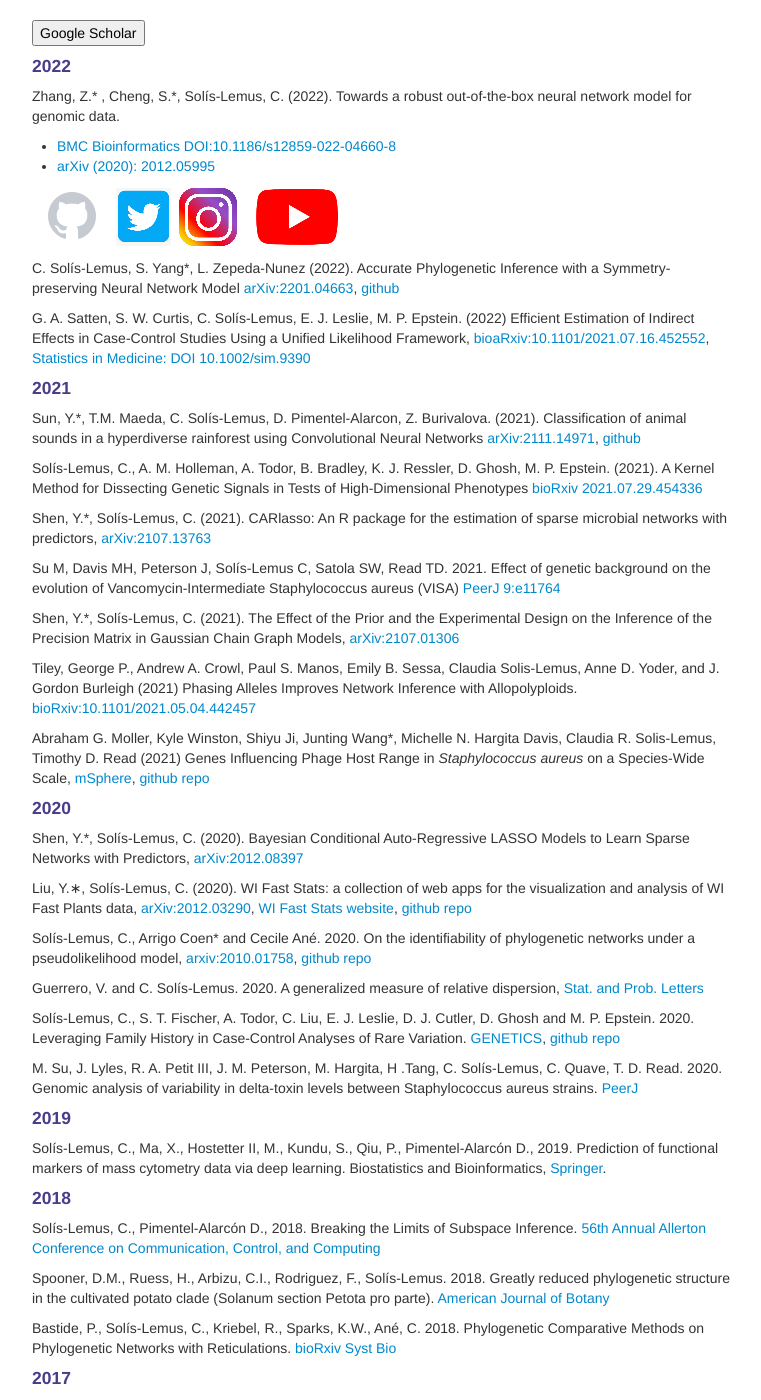
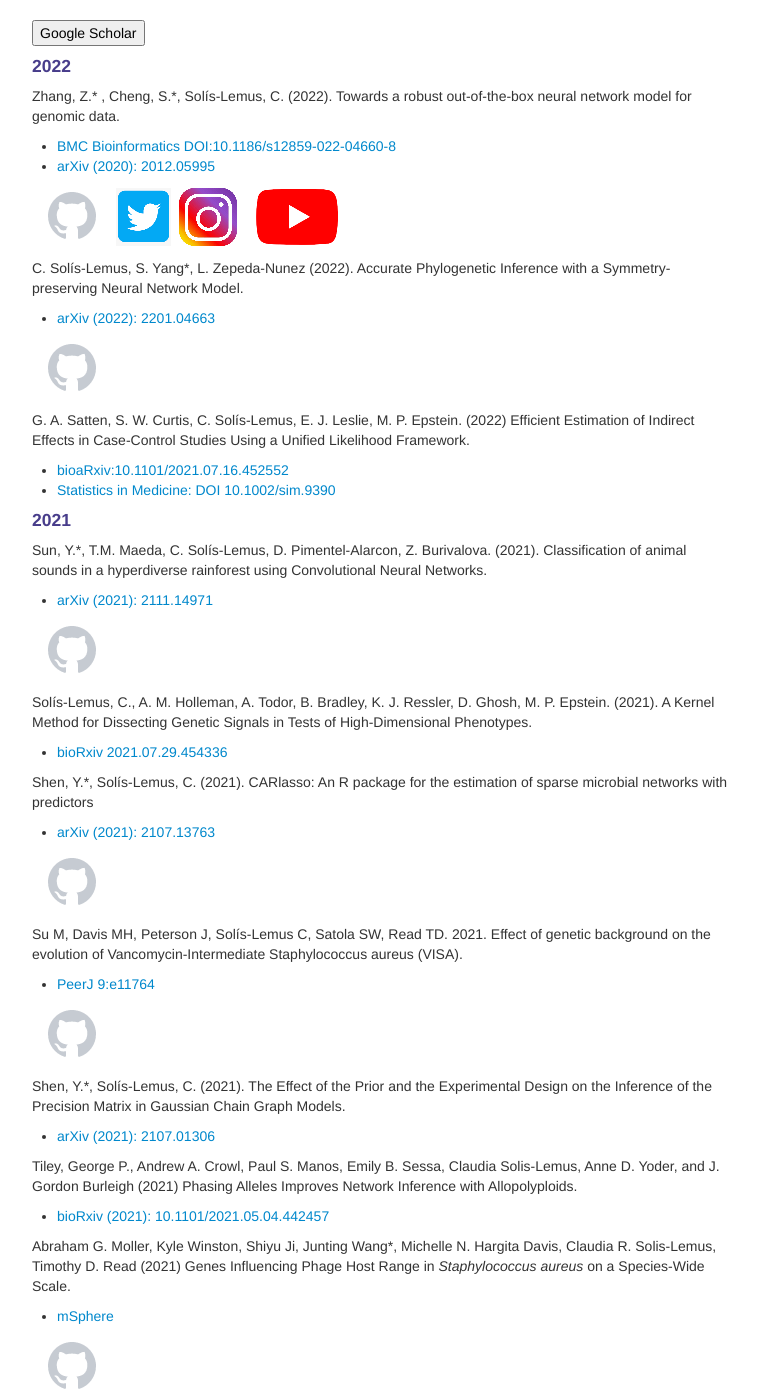
Before and after one commit to solislemuslab/solislemuslab.github.io, a Jekyll site: the page built from pages/research.md, in a window 1280 px wide and 1400 px high, scrolled down 2486 px. Shown: the whole window, without its empty margins (258-1019 px from the left). Built offline with Jekyll 4.4.1, drawn with Linux system fonts in a browser that asks for light colours; some of the changed text lies outside the part shown.

Commit message:
change format publications

```diff
--- a/pages/research.md
+++ b/pages/research.md
@@ -138,40 +138,76 @@ Zhang, Z.* , Cheng, S.*, Sol&iacute;s-Lemus, C. (2022). Towards a robust out-of-
 
 
 C. Sol&iacute;s-Lemus, S. Yang*, L. Zepeda-Nunez (2022).
-Accurate Phylogenetic Inference with a Symmetry-preserving Neural Network Model
-[arXiv:2201.04663](https://arxiv.org/abs/2201.04663), [github](https://github.com/Forgotten/nn-phylogenetics)
+Accurate Phylogenetic Inference with a Symmetry-preserving Neural Network Model.
+- [arXiv (2022): 2201.04663](https://arxiv.org/abs/2201.04663)
 
-G. A. Satten, S. W. Curtis, C. Sol&iacute;s-Lemus, E. J. Leslie, M. P. Epstein. (2022) Efficient Estimation of Indirect Effects in Case-Control Studies Using a Unified Likelihood Framework, [bioaRxiv:10.1101/2021.07.16.452552](https://www.biorxiv.org/content/10.1101/2021.07.16.452552v1), [Statistics in Medicine: DOI 10.1002/sim.9390](https://onlinelibrary.wiley.com/doi/10.1002/sim.9390)
+[![github (653k)](icons16/github.png)](https://github.com/Forgotten/nn-phylogenetics)
+
+
+G. A. Satten, S. W. Curtis, C. Sol&iacute;s-Lemus, E. J. Leslie, M. P. Epstein. (2022) Efficient Estimation of Indirect Effects in Case-Control Studies Using a Unified Likelihood Framework.
+- [bioaRxiv:10.1101/2021.07.16.452552](https://www.biorxiv.org/content/10.1101/2021.07.16.452552v1)
+- [Statistics in Medicine: DOI 10.1002/sim.9390](https://onlinelibrary.wiley.com/doi/10.1002/sim.9390)
 
 #### 2021
 
-Sun, Y.*, T.M. Maeda, C. Sol&iacute;s-Lemus, D. Pimentel-Alarcon, Z. Burivalova. (2021). Classification of animal sounds in a hyperdiverse rainforest using Convolutional Neural Networks [arXiv:2111.14971](https://arxiv.org/abs/2111.14971), [github](https://github.com/solislemuslab/tropical-stethoscope)
+Sun, Y.*, T.M. Maeda, C. Sol&iacute;s-Lemus, D. Pimentel-Alarcon, Z. Burivalova. (2021). Classification of animal sounds in a hyperdiverse rainforest using Convolutional Neural Networks.
+- [arXiv (2021): 2111.14971](https://arxiv.org/abs/2111.14971)
 
-Sol&iacute;s-Lemus, C., A. M. Holleman, A. Todor, B. Bradley, K. J. Ressler, D. Ghosh, M. P. Epstein. (2021). A Kernel Method for Dissecting Genetic Signals in Tests of High-Dimensional Phenotypes [bioRxiv 2021.07.29.454336](https://doi.org/10.1101/2021.07.29.454336)
+[![github (653k)](icons16/github.png)](https://github.com/solislemuslab/tropical-stethoscope)
 
-Shen, Y.*, Sol&iacute;s-Lemus, C. (2021). CARlasso: An R package for the estimation of sparse microbial networks with predictors, [arXiv:2107.13763](https://arxiv.org/abs/2107.13763)
+Sol&iacute;s-Lemus, C., A. M. Holleman, A. Todor, B. Bradley, K. J. Ressler, D. Ghosh, M. P. Epstein. (2021). A Kernel Method for Dissecting Genetic Signals in Tests of High-Dimensional Phenotypes.
+- [bioRxiv 2021.07.29.454336](https://doi.org/10.1101/2021.07.29.454336)
 
-Su M, Davis MH, Peterson J, Sol&iacute;s-Lemus C, Satola SW, Read TD. 2021. Effect of genetic background on the evolution of Vancomycin-Intermediate Staphylococcus aureus (VISA) [PeerJ 9:e11764](https://doi.org/10.7717/peerj.11764)
+Shen, Y.*, Sol&iacute;s-Lemus, C. (2021). CARlasso: An R package for the estimation of sparse microbial networks with predictors
+- [arXiv (2021): 2107.13763](https://arxiv.org/abs/2107.13763)
 
-Shen, Y.*, Sol&iacute;s-Lemus, C. (2021). The Effect of the Prior and the Experimental Design on the Inference of the Precision Matrix in Gaussian Chain Graph Models, [arXiv:2107.01306](https://arxiv.org/abs/2107.01306)
+[![github (653k)](icons16/github.png)](https://github.com/YunyiShen/CAR-LASSO)
 
-Tiley, George P., Andrew A. Crowl, Paul S. Manos, Emily B. Sessa, Claudia Solis-Lemus, Anne D. Yoder, and J. Gordon Burleigh (2021) Phasing Alleles Improves Network Inference with Allopolyploids. [bioRxiv:10.1101/2021.05.04.442457](https://doi.org/10.1101/2021.05.04.442457)
 
-Abraham G. Moller, Kyle Winston, Shiyu Ji, Junting Wang*, Michelle N. Hargita Davis, Claudia R. Solis-Lemus, Timothy D. Read (2021) Genes Influencing Phage Host Range in _Staphylococcus aureus_ on a Species-Wide Scale, [mSphere](https://msphere.asm.org/content/6/1/e01263-20#sec-9), [github repo](https://github.com/solislemuslab/staph-nn)
+Su M, Davis MH, Peterson J, Sol&iacute;s-Lemus C, Satola SW, Read TD. 2021. Effect of genetic background on the evolution of Vancomycin-Intermediate Staphylococcus aureus (VISA).
+- [PeerJ 9:e11764](https://doi.org/10.7717/peerj.11764)
+
+[![github (653k)](icons16/github.png)](https://github.com/crsl4/staph-visa)
+
+
+Shen, Y.*, Sol&iacute;s-Lemus, C. (2021). The Effect of the Prior and the Experimental Design on the Inference of the Precision Matrix in Gaussian Chain Graph Models.
+- [arXiv (2021): 2107.01306](https://arxiv.org/abs/2107.01306)
+
+Tiley, George P., Andrew A. Crowl, Paul S. Manos, Emily B. Sessa, Claudia Solis-Lemus, Anne D. Yoder, and J. Gordon Burleigh (2021) Phasing Alleles Improves Network Inference with Allopolyploids.
+- [bioRxiv (2021): 10.1101/2021.05.04.442457](https://doi.org/10.1101/2021.05.04.442457)
+
+Abraham G. Moller, Kyle Winston, Shiyu Ji, Junting Wang*, Michelle N. Hargita Davis, Claudia R. Solis-Lemus, Timothy D. Read (2021) Genes Influencing Phage Host Range in _Staphylococcus aureus_ on a Species-Wide Scale.
+- [mSphere](https://msphere.asm.org/content/6/1/e01263-20#sec-9)
+
+[![github (653k)](icons16/github.png)](https://github.com/solislemuslab/staph-nn)
 
 #### 2020
 
-Shen, Y.*, Sol&iacute;s-Lemus, C. (2020). Bayesian Conditional Auto-Regressive LASSO Models to Learn Sparse Networks with Predictors, [arXiv:2012.08397](https://arxiv.org/abs/2012.08397)
+Shen, Y.*, Sol&iacute;s-Lemus, C. (2020). Bayesian Conditional Auto-Regressive LASSO Models to Learn Sparse Networks with Predictors.
+- [arXiv (2020): 2012.08397](https://arxiv.org/abs/2012.08397)
 
-Liu, Y.∗, Sol&iacute;s-Lemus, C. (2020). WI Fast Stats: a collection of web apps for the visualization and analysis of WI Fast Plants data, [arXiv:2012.03290](https://arxiv.org/abs/2012.03290), [WI Fast Stats website](https://wi-fast-stats.wid.wisc.edu/), [github repo](https://github.com/crsl4/fast-stats)
+[![github (653k)](icons16/github.png)](https://github.com/YunyiShen/CAR-LASSO)
+
+Liu, Y.∗, Sol&iacute;s-Lemus, C. (2020). WI Fast Stats: a collection of web apps for the visualization and analysis of WI Fast Plants data.
+- [arXiv (2020): 2012.03290](https://arxiv.org/abs/2012.03290)
+- [WI Fast Stats website](https://wi-fast-stats.wid.wisc.edu/)
+
+[![github (653k)](icons16/github.png)](https://github.com/crsl4/fast-stats)
+
 
 Sol&iacute;s-Lemus, C., Arrigo Coen* and Cecile An&eacute;. 2020. On the identifiability of phylogenetic
-networks under a pseudolikelihood model, [arxiv:2010.01758](https://arxiv.org/abs/2010.01758), [github repo](https://github.com/solislemuslab/snaq-identifiability)
+networks under a pseudolikelihood model.
+- [arxiv (2020): 2010.01758](https://arxiv.org/abs/2010.01758)
 
-Guerrero, V. and C. Sol&iacute;s-Lemus. 2020. A generalized measure of relative dispersion, [Stat. and Prob. Letters](https://www.sciencedirect.com/science/article/pii/S0167715220301097?dgcid=author)
+[![github (653k)](icons16/github.png)](https://github.com/solislemuslab/snaq-identifiability)
+
+Guerrero, V. and C. Sol&iacute;s-Lemus. 2020. A generalized measure of relative dispersion.
+- [Stat. and Prob. Letters](https://www.sciencedirect.com/science/article/pii/S0167715220301097?dgcid=author)
 
 Sol&iacute;s-Lemus, C., S. T. Fischer, A. Todor, C. Liu, E. J. Leslie, D. J. Cutler, D. Ghosh and M. P. Epstein. 2020. Leveraging Family History in Case-Control Analyses of Rare Variation.
-[GENETICS](https://doi.org/10.1534/genetics.119.302846), [github repo](https://github.com/crsl4/ordinal-gamut)
+- [GENETICS](https://doi.org/10.1534/genetics.119.302846)
+
+[![github (653k)](icons16/github.png)](https://github.com/crsl4/ordinal-gamut)
 
 M. Su, J. Lyles, R. A. Petit III, J. M. Peterson, M. Hargita, H .Tang, C. Sol&iacute;s-Lemus, C. Quave, T. D. Read. 2020. Genomic analysis of variability in delta-toxin levels between Staphylococcus aureus strains. [PeerJ](https://peerj.com/articles/8717/)
 
```
